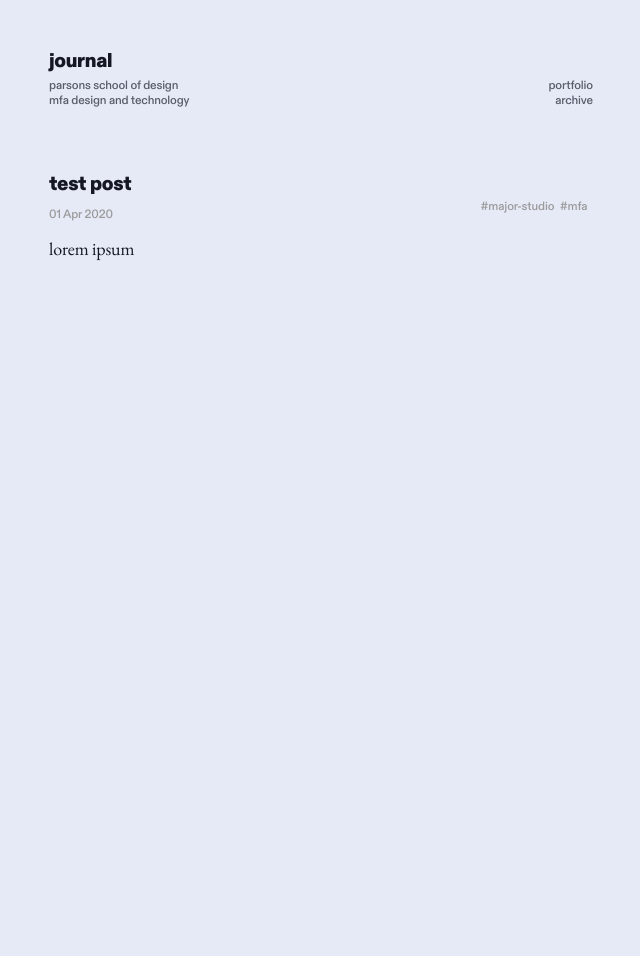
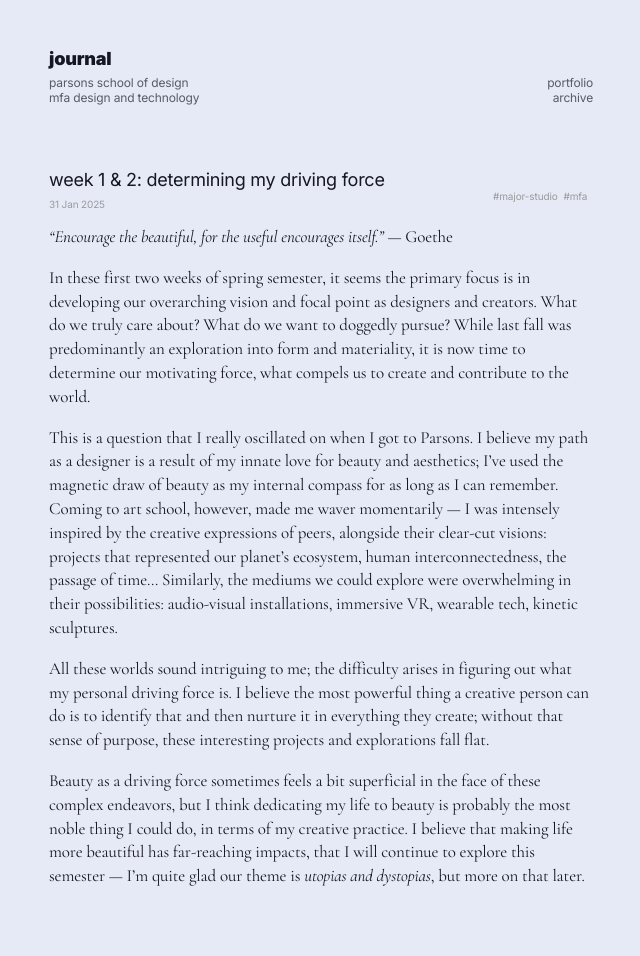
Before and after one commit to vasukisunder/vasukisunder.github.io, a Jekyll site: the page built from index.html, in a window 1280 px wide. Shown: the whole page, without its empty margins (319-959 px from the left). Built offline with Jekyll 4.4.1, drawn with Linux system fonts in a browser that asks for light colours; the list of posts is cut into pages by our own code; before the commit the page ends 900 px from its top, so only the background shows below that.

Commit message:
week 1/2

```diff
--- a/_includes/head.html
+++ b/_includes/head.html
@@ -23,12 +23,12 @@
   <link rel="stylesheet" href="{{ '/public/css/custom.css' | absolute_url }}">
 
   <link rel="stylesheet" href="{{ '/public/css/syntax.css' | absolute_url }}">
+
   <link rel="preconnect" href="https://fonts.googleapis.com">
   <link rel="preconnect" href="https://fonts.gstatic.com" crossorigin>
+  <link href="https://fonts.googleapis.com/css2?family=Cormorant+Garamond:ital,wght@0,300;0,400;0,500;0,600;0,700;1,300;1,400;1,500;1,600;1,700&family=EB+Garamond:ital,wght@0,400..800;1,400..800&family=Inter:ital,opsz,wght@0,14..32,100..900;1,14..32,100..900&display=swap" rel="stylesheet">
 
-  <link href="https://fonts.googleapis.com/css2?family=EB+Garamond:ital,wght@0,400..800;1,400..800&display=swap" rel="stylesheet">
-
-  <link rel="alternate" type="application/rss+xml" title="RSS" href="{{ '/atom.xml' | absolute_url }}">
+<link rel="alternate" type="application/rss+xml" title="RSS" href="{{ '/atom.xml' | absolute_url }}">
 
   {% if site.google_analytics_id %}
   <script>
--- a/_posts/2020-04-01-whats-jekyll copy.md
+++ /dev/null
@@ -1,7 +0,0 @@
----
-layout: post
-title: test post
-tags: major-studio mfa
----
-
-lorem ipsum
--- /dev/null
+++ b/_posts/2025-01-31-week1.md
@@ -0,0 +1,15 @@
+---
+layout: post
+title: 'week 1 & 2: determining my driving force'
+tags: major-studio mfa
+---
+
+*“Encourage the beautiful, for the useful encourages itself.”* — Goethe
+
+In these first two weeks of spring semester, it seems the primary focus is in developing our overarching vision and focal point as designers and creators. What do we truly care about? What do we want to doggedly pursue? While last fall was predominantly an exploration into form and materiality, it is now time to determine our motivating force, what compels us to create and contribute to the world.
+
+This is a question that I really oscillated on when I got to Parsons. I believe my path as a designer is a result of my innate love for beauty and aesthetics; I’ve used the magnetic draw of beauty as my internal compass for as long as I can remember. Coming to art school, however, made me waver momentarily — I was intensely inspired by the creative expressions of peers, alongside their clear-cut visions: projects that represented our planet’s ecosystem, human interconnectedness, the passage of time… Similarly, the mediums we could explore were overwhelming in their possibilities: audio-visual installations, immersive VR, wearable tech, kinetic sculptures.
+
+All these worlds sound intriguing to me; the difficulty arises in figuring out what my personal driving force is. I believe the most powerful thing a creative person can do is to identify that and then nurture it in everything they create; without that sense of purpose, these interesting projects and explorations fall flat.
+
+Beauty as a driving force sometimes feels a bit superficial in the face of these complex endeavors, but I think dedicating my life to beauty is probably the most noble thing I could do, in terms of my creative practice. I believe that making life more beautiful has far-reaching impacts, that I will continue to explore this semester — I’m quite glad our theme is *utopias and dystopias*, but more on that later.
--- a/public/css/custom.css
+++ b/public/css/custom.css
@@ -1,68 +1,22 @@
-@font-face {
-    font-family: 'Garamond';
-    src: url('../fonts/AGaramondPro-Regular.otf') format('opentype');
-    font-style: normal;
-}
-
-@font-face {
-    font-family: 'Garamond';
-    src: url('../fonts/AGaramondPro-Italic.otf') format('opentype');
-    font-weight: normal;
-    font-style: italic;
-}
 
 
-@font-face {
-    font-family: 'Diatype';
-    src: url('../fonts/ABCDiatype-Regular-Trial.otf') format('opentype');
-    font-weight: normal;
-    font-style: normal;
-}
+body {
 
-@font-face {
-    font-family: 'Diatype';
-    src: url('../fonts/ABCDiatype-Light-Trial.otf') format('opentype');
-    font-weight: light;
-    font-style: normal;
-}
-
-@font-face {
-    font-family: 'Diatype';
-    src: url('../fonts/ABCDiatype-Heavy-Trial.otf') format('opentype');
-    font-weight: 700;
-    font-style: normal;
-}
-
-@font-face {
-    font-family: 'Diatype';
-    src: url('../fonts/ABCDiatype-Black-Trial.otf') format('opentype');
-    font-weight: 900;
-    font-style: normal;
-}
-
-@font-face {
-    font-family: 'Diatype';
-    src: url('../fonts/ABCDiatype-Medium-Trial.otf') format('opentype');
-    font-weight: 500;
-    font-style: normal;
-}
-
-body {
-    font-family: 'EB Garamond', serif;
+  font-family: 'Cormorant Garamond', serif;
     font-optical-sizing: auto;
-    -webkit-font-smoothing: antialiased;
-    font-size: 18px;
+    font-size: 17px;
     letter-spacing: -0.1px;
     font-weight: 400;
     line-height: 140%;
+
 
 }
 
 .portfolio {
     line-height:15px;
-    font-family: 'Diatype', sans-serif;
+    font-family: 'Inter', sans-serif;
   font-size: 12px;
-  font-weight: 500;
+  font-weight: 400;
   color: rgba(21, 23, 35, 0.68);
   letter-spacing: -0.15px;
 display: inline;
@@ -90,8 +44,8 @@ display: inline;
 
   .archive-tag {
     margin: 3px;
-    font-family: 'Diatype', sans-serif;
-    font-size: 14px;
+    font-family: 'Inter', sans-serif;
+    font-size: 12px;
     line-height: 14px;
     background-color: #c8d2f3;
     padding: 2px 5px;
@@ -104,6 +58,11 @@ display: inline;
     color: #fafafa;
   }
 
+  h3:hover {
+    color: #445385;
+
+  }
+
   .list-title {
     display: inline;
     margin-right: 4px;
--- a/public/css/poole.css
+++ b/public/css/poole.css
@@ -13,9 +13,7 @@ body {
 }
 
 html {
-  font-family: "Diatype", sans-serif;
-  font-size: 17px;
-  line-height: 1.3;
+
 }
 @media (min-width: 38em) {
   html {
@@ -46,25 +44,24 @@ color: #445385
 /* Headings */
 h1, h2, h3, h4, h5, h6 {
   margin-bottom: .5rem;
-  font-weight: 700;
+  font-weight: 400;
   line-height: 1.25;
   color: #151723;
   text-rendering: optimizeLegibility;
   letter-spacing: -0.25px;
-  font-family: 'Diatype', sans-serif;
+  font-family: 'Inter', sans-serif;
 }
 h1 {
-  font-size: 20px;
-  font-weight: 900;
+  font-size: 18px;
 }
 h2 {
   margin-top: 1rem;
-  font-size: 18px;
+  font-size: 16px;
 }
 h3 {
   margin-top: 1.5rem;
   padding-bottom:8px;
-  font-size: 16px;
+  font-size: 14px;
 }
 h4, h5, h6 {
   margin-top: 1rem;
@@ -290,16 +287,16 @@ tbody tr:nth-child(odd) th {
   margin-bottom: 4px;
   color: #151723;
   font-weight: 900;
-  letter-spacing: -0.3px;
+  letter-spacing: -0.2px;
 
 }
 .masthead-title a {
   color: #151723;
 }
 .desc {
-  font-family: 'Diatype', sans-serif;
+  font-family: 'Inter', sans-serif;
   font-size: 12px;
-  font-weight: 500;
+  font-weight: 400;
   color: rgba(21, 23, 35, 0.68);
   letter-spacing: -0.15px;
 line-height: 15px;
@@ -339,9 +336,9 @@ display: inline;
 
 /* Meta data line below post title */
 .post-date {
-  font-family: 'Diatype', sans-serif;
-  font-size: 12px;
-  font-weight: 500;
+  font-family: 'Inter', sans-serif;
+  font-size: 10px;
+  font-weight: 400;
   margin-bottom: 1rem;
   color: #9a9a9a;
   line-height: 100%;
@@ -352,7 +349,6 @@ display: inline;
 .metadata {
   display: flex;
   justify-content: space-between;
-  padding-top: 4px;
 }
 
 .tag-container {
@@ -361,9 +357,9 @@ display: inline;
 }
 
 .tags {
-  font-family: 'Diatype', sans-serif;
-  font-size: 12px;
-  font-weight: 500;
+  font-family: 'Inter', sans-serif;
+  font-size: 10px;
+  font-weight: 400;
   margin-top: -.5rem;
   margin-bottom: 1rem;
   color: #9a9a9a;
@@ -390,7 +386,6 @@ display: inline;
   color: #999;
 }
 .related-posts li a:hover {
-  color: #268bd2;
   text-decoration: none;
 }
 .related-posts li a:hover small {
```
